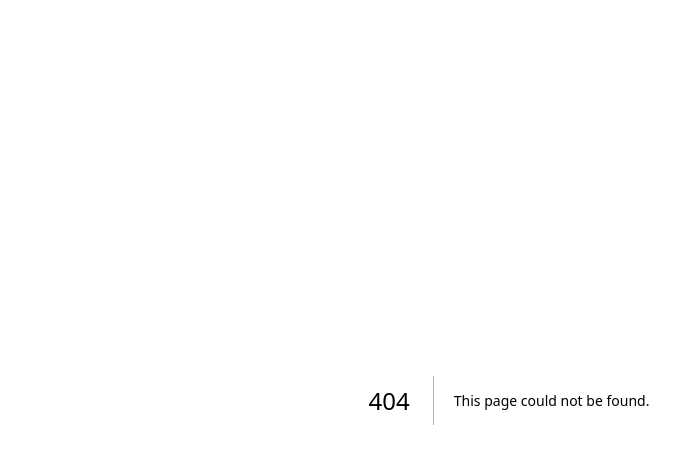
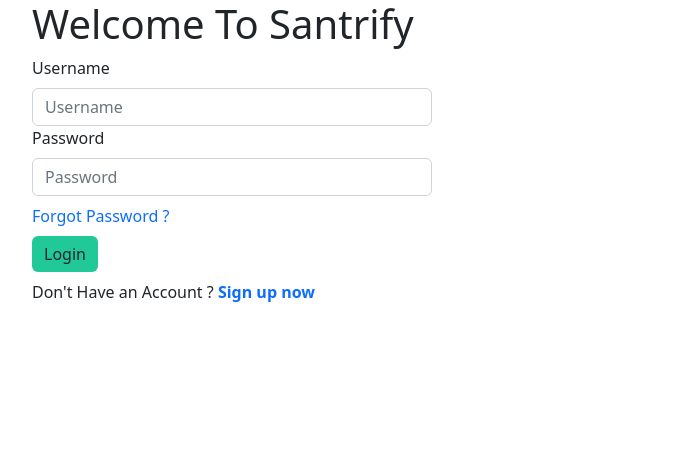
Before and after one commit to dreamyukii/santrify, a Next.js app: page /login in a window 1280 px wide. Before the commit this address had no page. Shown: the top 464 px of the page, without its empty margins (131-811 px from the left). Built offline with nearby package versions, Linux system fonts and the light colour scheme.

Commit message:
initial commit

```diff
--- a/package.json
+++ b/package.json
@@ -9,13 +9,19 @@
     "lint": "next lint"
   },
   "dependencies": {
+    "@fortawesome/fontawesome-svg-core": "^6.4.0",
+    "@fortawesome/free-brands-svg-icons": "^6.4.0",
+    "@fortawesome/free-solid-svg-icons": "^6.4.0",
+    "@fortawesome/react-fontawesome": "^0.2.0",
     "@types/node": "20.2.5",
     "@types/react": "18.2.7",
     "@types/react-dom": "18.2.4",
+    "bootstrap": "^5.2.3",
     "eslint": "8.41.0",
     "eslint-config-next": "13.4.4",
     "next": "13.4.4",
     "react": "18.2.0",
+    "react-bootstrap": "^2.7.4",
     "react-dom": "18.2.0",
     "typescript": "5.0.4"
   }
--- a/src/app/globals.css
+++ b/src/app/globals.css
@@ -1,107 +1,243 @@
+@import url("https://fonts.googleapis.com/css2?family=Poppins:wght@400;600&display=swap");
 :root {
-  --max-width: 1100px;
-  --border-radius: 12px;
-  --font-mono: ui-monospace, Menlo, Monaco, 'Cascadia Mono', 'Segoe UI Mono',
-    'Roboto Mono', 'Oxygen Mono', 'Ubuntu Monospace', 'Source Code Pro',
-    'Fira Mono', 'Droid Sans Mono', 'Courier New', monospace;
-
-  --foreground-rgb: 0, 0, 0;
-  --background-start-rgb: 214, 219, 220;
-  --background-end-rgb: 255, 255, 255;
-
-  --primary-glow: conic-gradient(
-    from 180deg at 50% 50%,
-    #16abff33 0deg,
-    #0885ff33 55deg,
-    #54d6ff33 120deg,
-    #0071ff33 160deg,
-    transparent 360deg
-  );
-  --secondary-glow: radial-gradient(
-    rgba(255, 255, 255, 1),
-    rgba(255, 255, 255, 0)
-  );
-
-  --tile-start-rgb: 239, 245, 249;
-  --tile-end-rgb: 228, 232, 233;
-  --tile-border: conic-gradient(
-    #00000080,
-    #00000040,
-    #00000030,
-    #00000020,
-    #00000010,
-    #00000010,
-    #00000080
-  );
-
-  --callout-rgb: 238, 240, 241;
-  --callout-border-rgb: 172, 175, 176;
-  --card-rgb: 180, 185, 188;
-  --card-border-rgb: 131, 134, 135;
-}
-
-@media (prefers-color-scheme: dark) {
-  :root {
-    --foreground-rgb: 255, 255, 255;
-    --background-start-rgb: 0, 0, 0;
-    --background-end-rgb: 0, 0, 0;
-
-    --primary-glow: radial-gradient(rgba(1, 65, 255, 0.4), rgba(1, 65, 255, 0));
-    --secondary-glow: linear-gradient(
-      to bottom right,
-      rgba(1, 65, 255, 0),
-      rgba(1, 65, 255, 0),
-      rgba(1, 65, 255, 0.3)
-    );
-
-    --tile-start-rgb: 2, 13, 46;
-    --tile-end-rgb: 2, 5, 19;
-    --tile-border: conic-gradient(
-      #ffffff80,
-      #ffffff40,
-      #ffffff30,
-      #ffffff20,
-      #ffffff10,
-      #ffffff10,
-      #ffffff80
-    );
-
-    --callout-rgb: 20, 20, 20;
-    --callout-border-rgb: 108, 108, 108;
-    --card-rgb: 100, 100, 100;
-    --card-border-rgb: 200, 200, 200;
-  }
+	--bs-blue: #0d6efd;
+	--bs-indigo: #6610f2;
+	--bs-purple: #6f42c1;
+	--bs-pink: #d63384;
+	--bs-red: #dc3545;
+	--bs-orange: #fd7e14;
+	--bs-yellow: #ffc107;
+	--bs-green: #198754;
+	--bs-teal: #20c997;
+	--bs-cyan: #0dcaf0;
+	--bs-white: #fff;
+	--bs-gray: #e0e0e058;
+	--bs-gray-dark: #343a40;
+	--bs-primary: #0d6efd;
+	--bs-secondary: #6c757d;
+	--bs-success: #198754;
+	--bs-info: #0dcaf0;
+	--bs-warning: #ffc107;
+	--bs-danger: #dc3545;
+	--bs-light: #f8f9fa;
+	--bs-dark: #212529;
+	--bs-back: #ebe9e9;
+	--bs-border:#bcbcbc;
+	--bs-font-sans-serif: system-ui, -apple-system, "Segoe UI", Roboto,
+		"Helvetica Neue", Arial, "Noto Sans", "Liberation Sans", sans-serif,
+		"Apple Color Emoji", "Segoe UI Emoji", "Segoe UI Symbol",
+		"Noto Color Emoji";
+	--bs-font-monospace: SFMono-Regular, Menlo, Monaco, Consolas,
+		"Liberation Mono", "Courier New", monospace;
+	--bs-gradient: linear-gradient(
+		180deg,
+		rgba(255, 255, 255, 0.15),
+		rgba(255, 255, 255, 0)
+	);
 }
 
 * {
-  box-sizing: border-box;
-  padding: 0;
-  margin: 0;
+	margin: 0;
+	padding: 0;
+	border: none;
+	outline: none;
+	box-sizing: border-box;
+	font-family: "Poppins", sans-serif;
 }
 
-html,
-body {
-  max-width: 100vw;
-  overflow-x: hidden;
+.sidebar {
+	width: 110px;
+	height: 100vh;
+	padding: 0 1.7rem;
+	color: #fff;
+
+	transition: all 0.4s linear;
+	background-color: var(--bs-teal);
+}
+.sidebar:hover {
+	width: 240px;
+	transition: 0.39s;
 }
 
-body {
-  color: rgb(var(--foreground-rgb));
-  background: linear-gradient(
-      to bottom,
-      transparent,
-      rgb(var(--background-end-rgb))
-    )
-    rgb(var(--background-start-rgb));
+.logo {
+	height: 80px;
+	padding: 16px;
+}
+.menu {
+	height: 88%;
 }
 
-a {
-  color: inherit;
-  text-decoration: none;
+.menu li {
+	padding: 1rem;
+	margin: 8px 0;
+	border-radius: 8px;
+	transition: all 0.3s ease-in-out;
+	list-style-type: none;
 }
 
-@media (prefers-color-scheme: dark) {
-  html {
-    color-scheme: dark;
-  }
+.menu li:hover,
+.active {
+	background: var(--bs-gray);
 }
+
+.menu a {
+	color: #fff;
+
+}
+
+.menu a i {
+	font-size: 1.2rem;
+}
+
+/* main */
+.main-content {
+	background-color: var(--bs-back);
+	padding: 1rem;
+}
+.header {
+	background-color: var(--bs-light);
+	border-radius: 10px;
+	padding: 10px 2rem;
+	margin-bottom: 1rem;
+}
+
+.title {
+	color: var(--bs-teal);
+}
+
+.header img {
+	width: 50px;
+	height: 50px;
+	cursor: pointer;
+	border-radius: 50%;
+}
+
+.search-box {
+	gap: 5px;
+	padding: 1px 8px;
+	border-radius: 15px;
+	color: var(--bs-teal);
+	background-color: var(--bs-white);
+}
+
+.search-box input {
+	background: transparent;
+	padding: 10px;
+}
+.search-box i {
+	font-size: 1.2rem;
+	cursor: pointer;
+	transition: all 0.4s ease-out;
+}
+
+.search-box i:hover {
+	transform: scale(1.1);
+}
+
+/* -------insight------- */
+.insight-container {
+	background: var(--bs-light);
+  width: 77%;
+	padding: 2rem;
+	border-radius: 10px;
+}
+
+.insight-title {
+	color: var(--bs-teal);
+	padding-bottom: 10px;
+	font-size: 15px;
+}
+
+.insight {
+	background: var(--bs-white);
+	border-radius: 10px;
+	padding: 1.2rem;
+	width: 290px;
+	height: 130px;
+
+	transition: all 0.3s ease-in-out;
+}
+
+.insight:hover {
+	transform: translateY(-5px);
+}
+
+.insight-header {
+	margin-bottom: 20px;
+}
+
+.title {
+
+	font-weight: 200;
+}
+
+.value {
+
+	margin-top: 20px;
+}
+
+.icon {
+	color: var(--bs-teal);
+	padding: 1rem;
+	height: 60px;
+	width: 60px;
+	text-align: center;
+	font-size: 1.5rem;
+}
+
+/* login page */
+.login{
+	height: 100vh;
+}
+
+.header h1 {
+	font-style: normal;
+	font-weight: 600;
+	font-size: 32px;
+	line-height: 48px;
+
+}
+
+.header p{
+	font-style: normal;
+	font-weight: 400;
+	font-size: 14px;
+	line-height: 21px;
+
+}
+
+.login-form label {
+	font-style: normal;
+	font-weight: 400;
+	font-size: 16px;
+	line-height: 24px;
+}
+
+.login-form input, .login-form .facebook{
+	border: 1px solid var(--bs-border);
+	box-sizing: border-box;
+	border-radius: 8px;
+	background: var(--bs-white);
+
+}
+
+.login-form a, .login-form span{
+
+	font-style: normal;
+	font-weight: 400;
+	font-size: 14px;
+	line-height: 21px;
+	color: var(--bs-teal);
+}
+
+.fb{
+	width: 20px;
+	height: 20px;
+}
+
+.login-form .signin{
+	height: 42px;
+	border-radius: 8px;
+	color: var(--bs-white);
+	background-color: var(--bs-teal);
+}
--- a/src/app/layout.tsx
+++ b/src/app/layout.tsx
@@ -1,11 +1,6 @@
-import './globals.css'
-import { Inter } from 'next/font/google'
-
-const inter = Inter({ subsets: ['latin'] })
-
 export const metadata = {
-  title: 'Create Next App',
-  description: 'Generated by create next app',
+  title: 'Next.js',
+  description: 'Generated by Next.js',
 }
 
 export default function RootLayout({
@@ -15,7 +10,7 @@
 }) {
   return (
     <html lang="en">
-      <body className={inter.className}>{children}</body>
+      <body>{children}</body>
     </html>
   )
 }
--- /dev/null
+++ b/src/pages/login.css
@@ -0,0 +1,13 @@
+.form-control{
+	width: 400px;
+}
+.btn-success{
+	border:none;
+    background-color: var(--bs-teal);
+    color: var(--bs-dark);
+
+}
+.btn-success:hover{
+    background-color: var(--bs-teal);
+    color: var(--bs-success);
+}
--- /dev/null
+++ b/src/pages/login.tsx
@@ -0,0 +1,62 @@
+import React, { Component } from "react";
+import "bootstrap/dist/css/bootstrap.css";
+import "./login.css";
+
+export default class login extends Component {
+  render() {
+    return (
+	<section className="login ">
+          <div className="login-left w-100 h-100">
+            <div className="row h-100 justify-content-center align-items-center">
+              <div className="col-sm-8 col-md-9">
+                <div className="header">
+                  <h1 className="">Welcome To Santrify</h1>
+                  <div className="login-form">
+                    <label htmlFor="email" className="form-label">
+                      Username
+                    </label>
+                    <input
+                      type="text"
+                      className="form-control "
+                      id="email"
+                      placeholder="Username"
+                    />
+                    <label htmlFor="password" className="form-label">
+                      Password
+                    </label>
+                    <input
+                      type="password"
+                      className="form-control "
+                      id="password"
+                      placeholder="Password"
+                    />
+                    <a
+                      href="#"
+                      className="text-decoration-none  my-2 text-left d-block "
+                    >
+                      Forgot Password ?
+                    </a>
+					{/* Login Button */}
+                    <a href="../index.html">
+                      <button className="btn btn-success text-center align-items-center ">
+                        Login
+                      </button>
+                    </a>
+                    <div className="my-2">
+                      <span className="">Don't Have an Account ? </span>
+                      <a
+                        href="#"
+                        className="text-decoration-none fw-bold"
+                      >
+                        Sign up now
+                      </a>
+                    </div>
+                  </div>
+                </div>
+              </div>
+            </div>
+          </div>
+        </section>
+    );
+  }
+}
```
Also changed, not shown: src/app/page.tsx (+5 -89 lines), src/components/NavigasiBar.tsx (added, +68 -0 lines), src/components/NavigasiBar.css (added), 1 other file (tests, documents, lock files or other folders).
